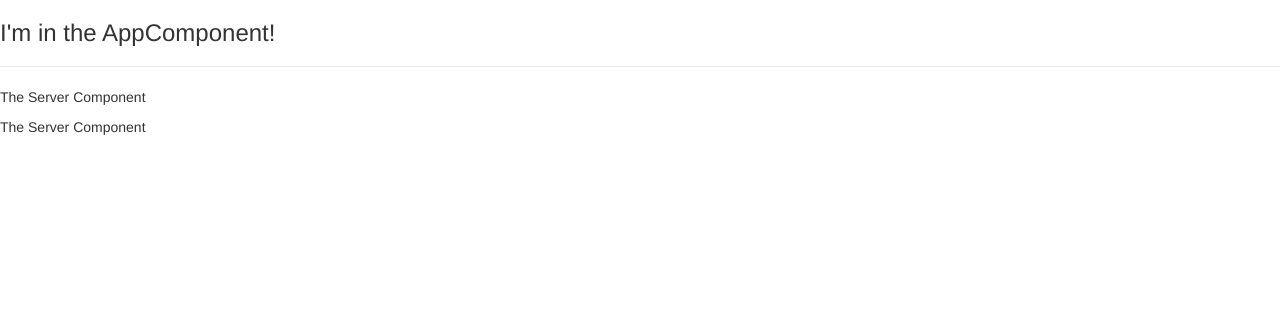
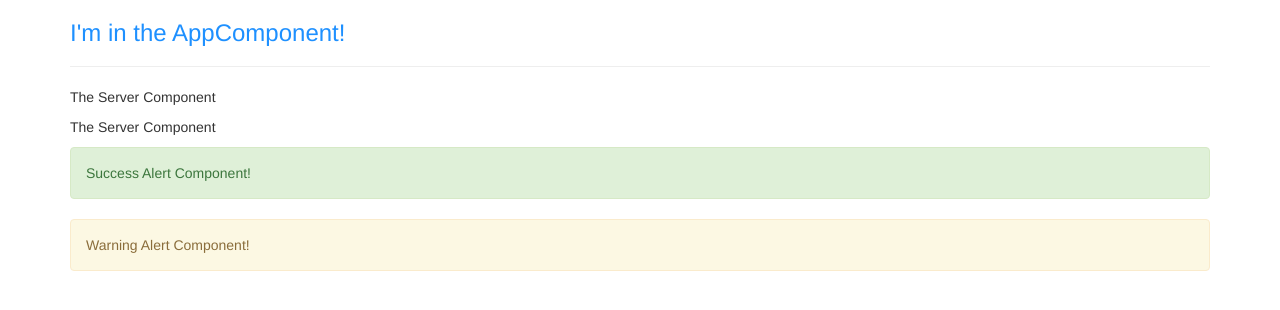
Before and after one commit to fgfernandez0321/angular2, an Angular app: page / in a window 1280 px wide. Shown: the top 310 px of the page. Built offline with nearby package versions, Linux system fonts and the light colour scheme.

Commit message:
- Adding Warning and Success components.

```diff
--- a/src/app/app.component.css
+++ b/src/app/app.component.css
@@ -0,0 +1,3 @@
+h3 {
+  color: darkblue;
+}
--- a/src/app/app.component.html
+++ b/src/app/app.component.html
@@ -1,3 +1,13 @@
-<h3>I'm in the AppComponent!</h3>
-<hr>
-<app-servers></app-servers>
+<div class="container">
+  <div class="row">
+    <div class="col-xs-12">
+      <h3>I'm in the AppComponent!</h3>
+      <hr>
+      <app-servers></app-servers>
+      <app-success-alert></app-success-alert>
+      <app-warning-alert></app-warning-alert>
+      <!--<div app-servers></div>-->
+      <!--<div class="app-servers"></div>-->
+    </div>
+  </div>
+</div>
--- a/src/app/app.component.ts
+++ b/src/app/app.component.ts
@@ -3,6 +3,11 @@ import { Component } from '@angular/core';
 @Component({
   selector: 'app-root',
   templateUrl: './app.component.html',
-  styleUrls: ['./app.component.css']
+  // styleUrls: ['./app.component.css']
+  styles: [`
+    h3 {
+      color: dodgerblue;
+    }
+  `]
 })
 export class AppComponent {}
--- a/src/app/servers/servers.component.ts
+++ b/src/app/servers/servers.component.ts
@@ -1,7 +1,11 @@
 import { Component, OnInit } from '@angular/core';
+
+// The selector can act as element, attribute or class
 
 @Component({
   selector: 'app-servers',
+  // selector: '[app-servers]',
+  // selector: '.app-servers',
   templateUrl: './servers.component.html',
   styleUrls: ['./servers.component.css']
 })
--- /dev/null
+++ b/src/app/success-alert/success-alert.component.html
@@ -0,0 +1,3 @@
+<div class="alert alert-success" role="alert">
+  Success Alert Component!
+</div>
--- /dev/null
+++ b/src/app/success-alert/success-alert.component.ts
@@ -0,0 +1,15 @@
+import { Component, OnInit } from '@angular/core';
+
+@Component({
+  selector: 'app-success-alert',
+  templateUrl: './success-alert.component.html',
+  styleUrls: ['./success-alert.component.css']
+})
+export class SuccessAlertComponent implements OnInit {
+
+  constructor() { }
+
+  ngOnInit() {
+  }
+
+}
--- /dev/null
+++ b/src/app/warning-alert/warning-alert.component.html
@@ -0,0 +1,3 @@
+<div class="alert alert-warning" role="alert">
+  Warning Alert Component!
+</div>
```
Also changed, not shown: src/app/app.module.ts (+6 -1 lines), src/app/warning-alert/warning-alert.component.ts (added, +10 -0 lines), src/app/success-alert/success-alert.component.css (added), src/app/warning-alert/warning-alert.component.css (added).
